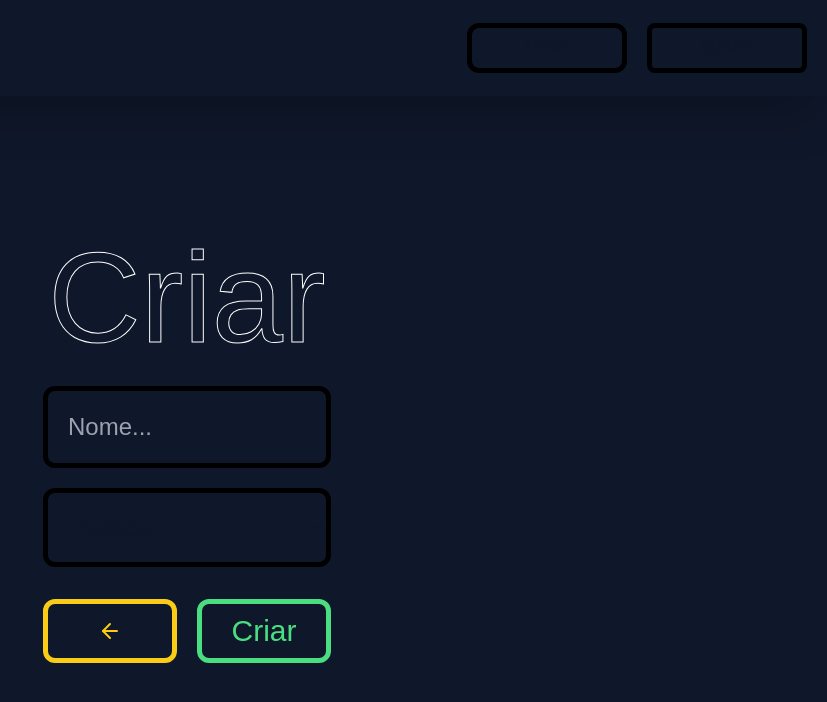
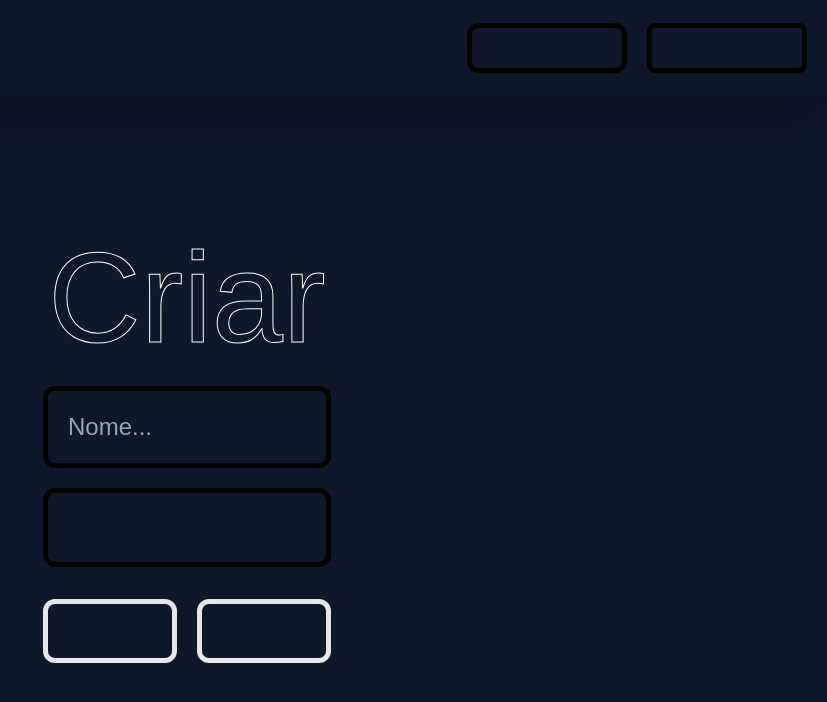
Before and after one commit to VictorWollyver/fight, a Next.js app: page /create in a window 1280 px wide. Shown: the top 702 px of the page, without its empty margins (453-1280 px from the left). Built offline with nearby package versions, Linux system fonts and the light colour scheme; a web font is replaced by a local one.

Commit message:
style: update Button component

```diff
--- a/src/app/create/components/Button.tsx
+++ b/src/app/create/components/Button.tsx
@@ -1,13 +1,24 @@
 interface ButtonProps extends React.ButtonHTMLAttributes<HTMLButtonElement> {
-  baseColor?: string;
+  theme?: "yellow" | "green" | "blue";
   children: React.ReactNode;
 }
 
-const Button = ({ baseColor, children, ...rest }: ButtonProps) => {
+const Button = ({ theme, children, ...rest }: ButtonProps) => {
+  const variantes = {
+    blue: "text-blue border-blue hover:bg-blue hover:border-strokeBlue hover:shadow-lightShadow hover:shadow-shadowBlue",
+    yellow:
+      "text-yellow border-yellow hover:bg-yellow hover:border-strokeYellow hover:shadow-lightShadow hover:shadow-shadowYellow",
+    green:
+      "text-green border-green hover:bg-green hover:border-strokeGreen hover:shadow-lightShadow hover:shadow-shadowGreen",
+  };
+
   return (
     <button
-      style={{ borderColor: baseColor, color: baseColor }}
-      className={`h-16 min-w-16 w-full flex justify-center items-center text-3xl hover:text-black border-[5px] rounded-xl`}
+      className={`
+        h-16 min-w-16 w-full flex justify-center items-center
+        text-3xl border-[5px] button rounded-xl transition-all
+        hover:text-white ${theme && variantes[theme]}
+      `}
       {...rest}
     >
       {children}
```
